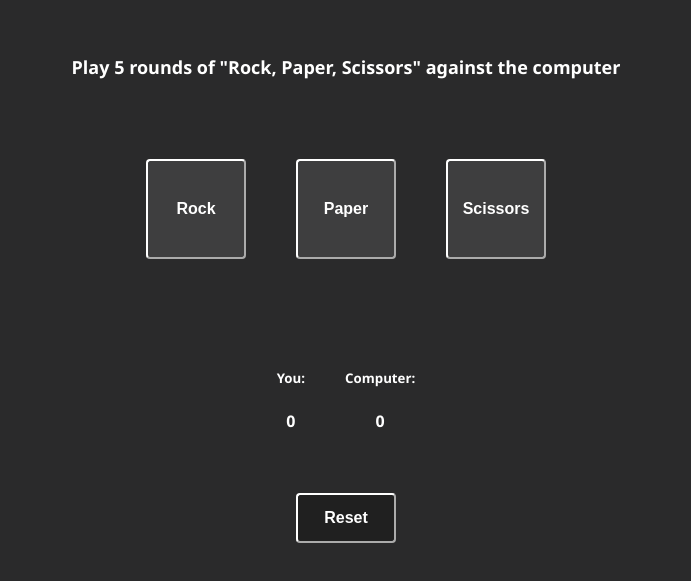
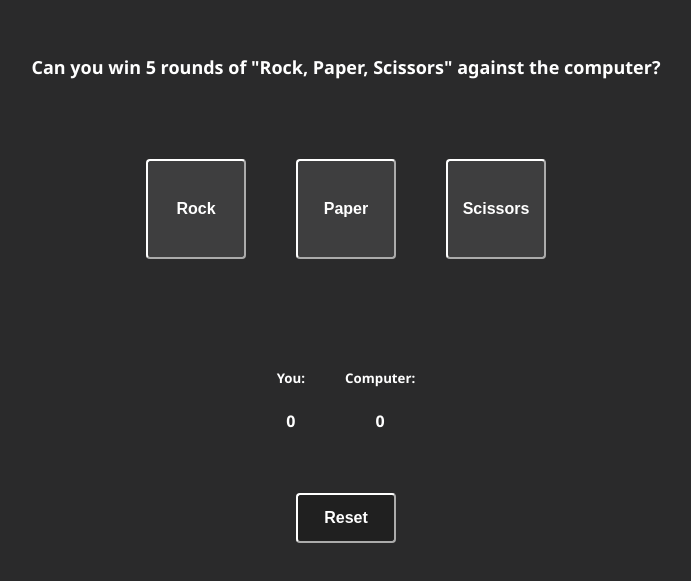
Before and after one commit to ozzestrophic/rock-paper-scissors, a plain HTML site: page index.html in a window 1280 px wide. Shown: the part 115-696 px from the top of the page, without its empty margins (294-985 px from the left). Drawn offline with Linux system fonts and the light colour scheme.

Commit message:
changes the h1 text

```diff
--- a/index.html
+++ b/index.html
@@ -9,7 +9,7 @@
 <body>
 
     <div id="wrapper">
-        <h1>Play 5 rounds of "Rock, Paper, Scissors" against the computer</h1>
+        <h1>Can you win 5 rounds of "Rock, Paper, Scissors" against the computer?</h1>
         <div id="btns">
             <button class="btn" id="rock">Rock</button>
             <button class="btn" id="paper">Paper</button>
```
